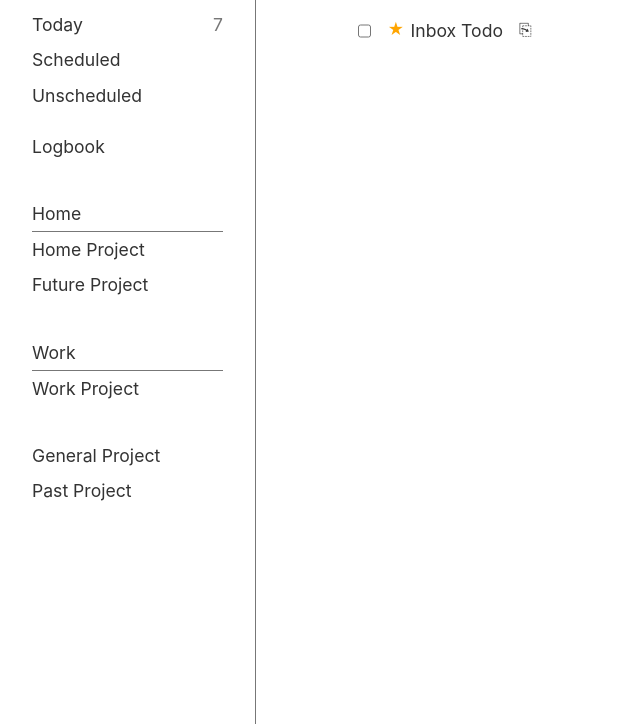
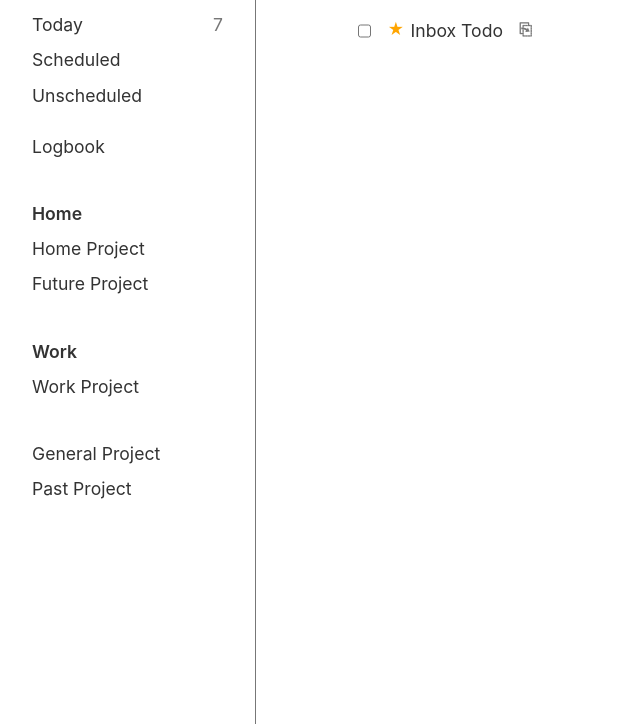
Before and after one commit to Oscar-P-E/to-do-list, a website built with webpack: page dist/index.html in a window 1280 px wide. Shown: the part 76-800 px from the top of the page, without its empty margins (0-640 px from the left). Built offline with Linux system fonts and the light colour scheme.

Commit message:
Make app use default cursor to look less like a website

```diff
--- a/src/styles.css
+++ b/src/styles.css
@@ -28,6 +28,7 @@ span {
 body {
     font-family: /*"Virgil",*/ -apple-system, BlinkMacSystemFont, "Segoe UI",
         Roboto, Oxygen-Sans, Ubuntu, Cantarell, "Helvetica Neue", sans-serif;
+        cursor: default;
 }
 
 .container {
@@ -66,7 +67,8 @@ body {
 
 .side-area .area {
     /* padding: 1rem 0; */
-    border-bottom: 1px solid var(--grey-color);
+    /* border-bottom: 1px solid var(--grey-color); */
+    font-weight: 600;
 }
 
 .side-area {
@@ -124,3 +126,10 @@ body {
 .item-parent {
     color: var(--grey-color);
 }
+
+.item-note {
+    color: var(--grey-color);
+    /* font-size: 0.9rem; */
+    line-height: 1.45;
+    font-weight: bold;
+}
```
Also changed, not shown: TODO.md (+2 -1 lines), dist/main.js.
